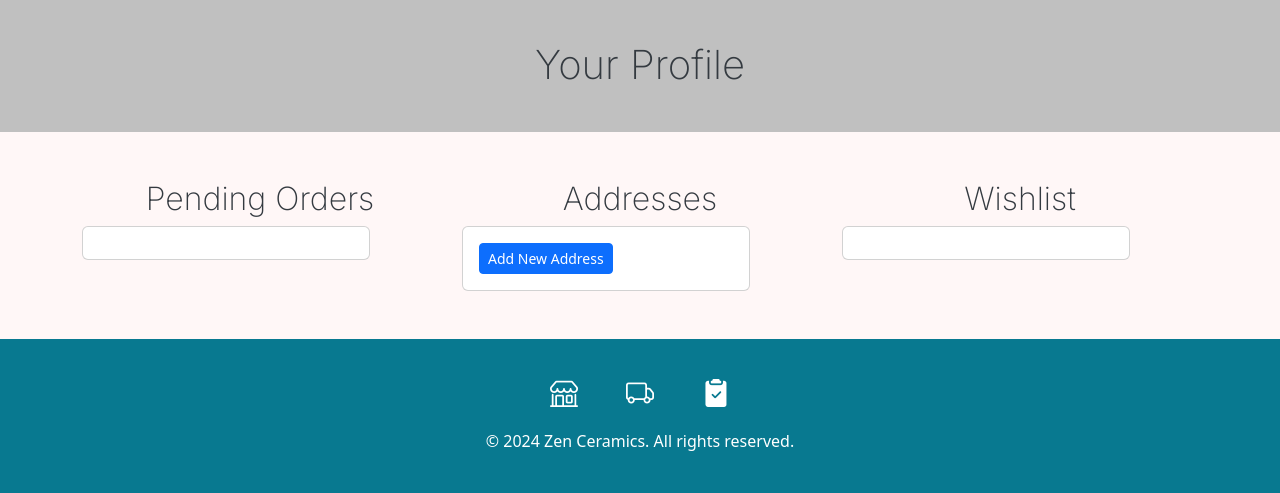
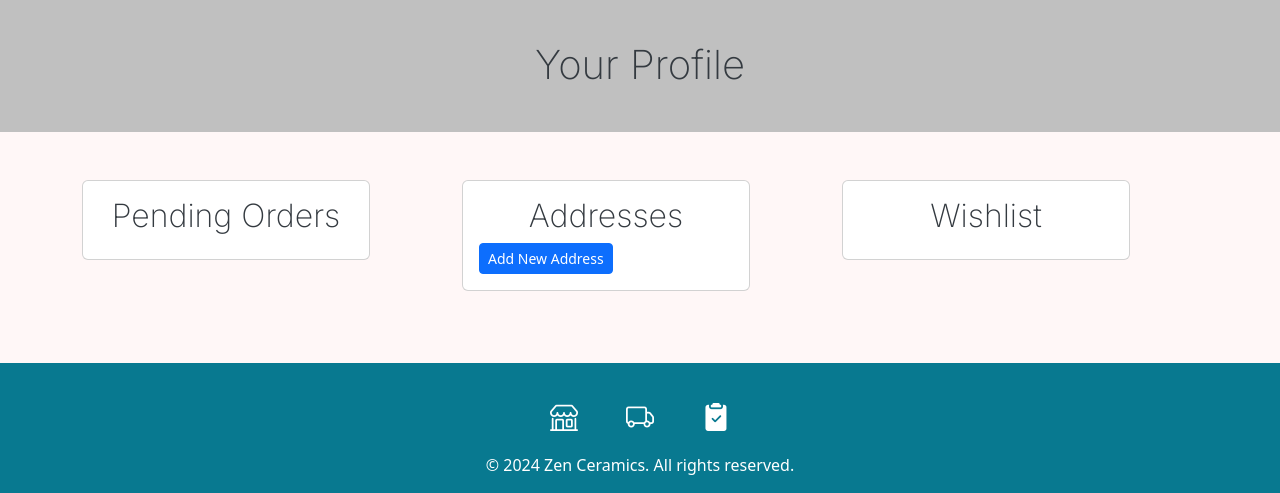
Before and after one commit to emidombek/zenceramics, a Django app: page /users/profile/ in a window 1280 px wide. Shown: the part 581-1074 px from the top of the page. Before the commit the page ends 1032 px from the top, so only its background shows below. Run offline with Django 4.2, Linux system fonts and the light colour scheme; the visitor is signed in with stand-in values (Sample User, id 1); data that the repository does not hold is empty; some libraries are stand-ins or nearby versions.

Commit message:
Add styling to template

```diff
--- a/users/templates/users/profile.html
+++ b/users/templates/users/profile.html
@@ -9,12 +9,12 @@
   </div>
 
   <div class="container mt-4">
-    <div class="row">
+    <div class="row justify-content-center">
       <!-- Pending Orders -->
-      <div class="col-md-4">
-        <h2 class="text-center">Pending Orders</h2>
+      <div class="col-md-4 mb-4">
         <div class="card">
           <div class="card-body">
+            <h2 class="text-center">Pending Orders</h2>
             {% for order in orders %}
               <div class="mb-3">
                 <p>Order ID: {{ order.id }}</p>
@@ -28,10 +28,10 @@
       </div>
 
       <!-- Addresses -->
-      <div class="col-md-4">
-        <h2 class="text-center">Addresses</h2>
+      <div class="col-md-4 mb-4">
         <div class="card">
           <div class="card-body">
+            <h2 class="text-center">Addresses</h2>
             {% for address in addresses %}
               <div class="mb-3">
                 <p>{{ address.name }}</p>
@@ -46,10 +46,10 @@
       </div>
 
       <!-- Wishlist -->
-      <div class="col-md-4">
-        <h2 class="text-center">Wishlist</h2>
+      <div class="col-md-4 mb-4">
         <div class="card">
           <div class="card-body">
+            <h2 class="text-center">Wishlist</h2>
             {% for wishlist in wishlists %}
               <div class="mb-3">
                 <p>{{ wishlist.product.name }}</p>
```
